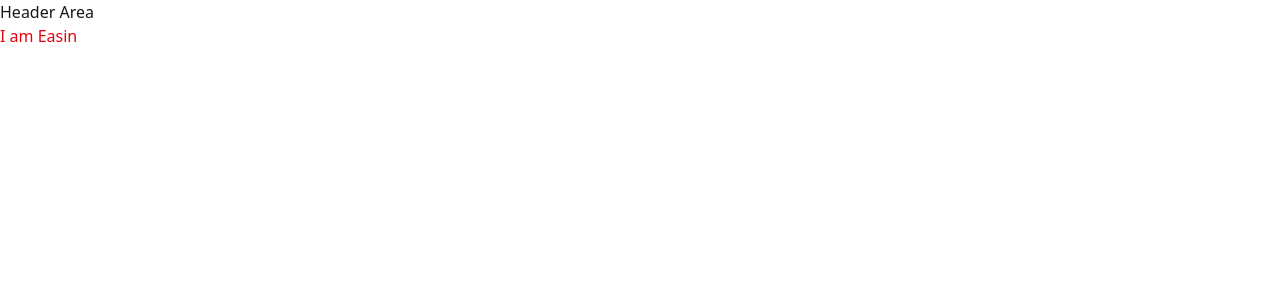
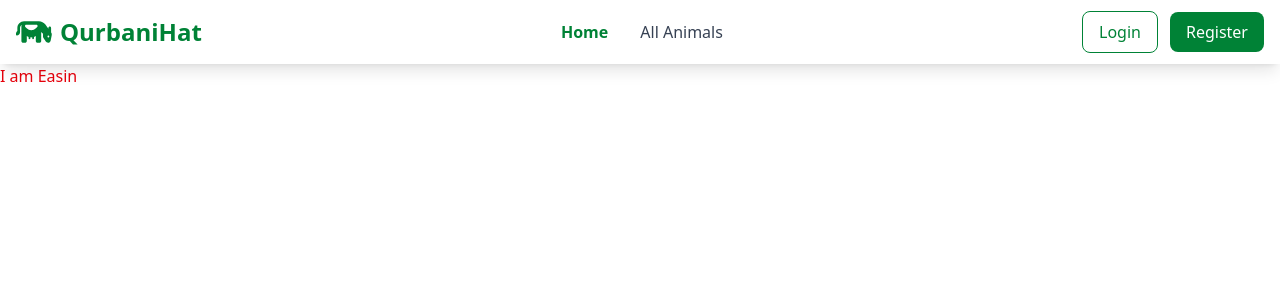
Before and after one commit to Md-Easin-Ali-Khan/Qurbani-Hat, a Next.js app: page / in a window 1280 px wide. Shown: the top 300 px of the page. Built offline with nearby package versions, Linux system fonts and the light colour scheme.

Commit message:
feat: add responsive navbar with authentication layout

```diff
--- a/package.json
+++ b/package.json
@@ -11,7 +11,8 @@
   "dependencies": {
     "next": "16.2.11",
     "react": "19.2.4",
-    "react-dom": "19.2.4"
+    "react-dom": "19.2.4",
+    "react-icons": "^5.7.0"
   },
   "devDependencies": {
     "@tailwindcss/postcss": "^4",
--- a/src/app/layout.js
+++ b/src/app/layout.js
@@ -1,6 +1,6 @@
 import { Geist, Geist_Mono } from "next/font/google";
 import "./globals.css";
-import Header from "@/components/shared/header";
+import Navbar from "@/components/shared/NavBar";
 
 const geistSans = Geist({
   variable: "--font-geist-sans",
@@ -25,9 +25,9 @@ export default function RootLayout({ children }) {
       className={`${geistSans.variable} ${geistMono.variable} h-full antialiased`}
     >
       <body className="min-h-full flex flex-col">
-        <Header/>
+        <Navbar />
         {children}
-        </body>
+      </body>
     </html>
   );
 }
--- /dev/null
+++ b/src/components/shared/NavBar.jsx
@@ -0,0 +1,135 @@
+"use client";
+
+import Link from "next/link";
+import { usePathname } from "next/navigation";
+import { useState } from "react";
+import { BiMenu, BiX } from "react-icons/bi";
+import { FaCow } from "react-icons/fa6";
+
+const navLinks = [
+    { name: "Home", href: "/" },
+    { name: "All Animals", href: "/animals" },
+];
+
+export default function Navbar() {
+    const pathname = usePathname();
+    const [open, setOpen] = useState(false);
+
+    // Replace with Better Auth session later
+    const user = null;
+
+    return (
+        <header className="sticky top-0 z-50 shadow-lg bg-white/80 backdrop-blur-md">
+            <div className="mx-auto flex h-16 max-w-7xl items-center justify-between px-4">
+                {/* Logo */}
+                <div className="flex items-center gap-2">
+                    <FaCow className="text-4xl font-bold text-green-700" />
+                    <Link href="/" className="text-2xl font-bold text-green-700">
+                        QurbaniHat
+                    </Link>
+                </div>
+
+                {/* Desktop Nav */}
+                <nav className="hidden items-center gap-8 md:flex">
+                    {navLinks.map((link) => (
+                        <Link
+                            key={link.href}
+                            href={link.href}
+                            className={`transition hover:text-green-700 ${pathname === link.href
+                                ? "font-semibold text-green-700"
+                                : "text-gray-700"
+                                }`}
+                        >
+                            {link.name}
+                        </Link>
+                    ))}
+                </nav>
+
+                {/* Desktop Auth */}
+                <div className="hidden items-center gap-3 md:flex">
+                    {user ? (
+                        <div className="flex items-center gap-3">
+
+                        </div>
+                    ) : (
+                        <>
+                            <Link
+                                href="/login"
+                                className="rounded-lg border border-green-700 px-4 py-2 text-green-700 transition hover:bg-green-50"
+                            >
+                                Login
+                            </Link>
+
+                            <Link
+                                href="/register"
+                                className="rounded-lg bg-green-700 px-4 py-2 text-white transition hover:bg-green-800"
+                            >
+                                Register
+                            </Link>
+                        </>
+                    )}
+                </div>
+
+                {/* Mobile Button */}
+                <button
+                    onClick={() => setOpen(!open)}
+                    className="md:hidden"
+                >
+                    {open ? <BiX size={28} /> : <BiMenu size={28} />}
+                </button>
+            </div>
+
+            {/* Mobile Menu */}
+            {open && (
+                <div className="shadow-md bg-white md:hidden">
+                    <div className="space-y-2 p-4">
+                        {navLinks.map((link) => (
+                            <Link
+                                key={link.href}
+                                href={link.href}
+                                onClick={() => setOpen(false)}
+                                className={`block rounded-lg px-3 py-2 ${pathname === link.href
+                                    ? "bg-green-100 font-semibold text-green-700"
+                                    : "text-gray-700 hover:bg-gray-100"
+                                    }`}
+                            >
+                                {link.name}
+                            </Link>
+                        ))}
+
+                        {user ? (
+                            <>
+                                <Link
+                                    href="/my-profile"
+                                    className="block rounded-lg px-3 py-2 hover:bg-gray-100"
+                                >
+                                    My Profile
+                                </Link>
+
+                                <button className="w-full rounded-lg bg-red-500 px-3 py-2 text-left text-white">
+                                    Logout
+                                </button>
+                            </>
+                        ) : (
+                            <>
+                                <Link
+                                    href="/login"
+                                    className="block rounded-lg border px-3 py-2 text-center"
+                                >
+                                    Login
+                                </Link>
+
+                                <Link
+                                    href="/register"
+                                    className="block rounded-lg bg-green-700 px-3 py-2 text-center text-white"
+                                >
+                                    Register
+                                </Link>
+                            </>
+                        )}
+                    </div>
+                </div>
+            )}
+        </header>
+    );
+}
--- a/src/components/shared/header.jsx
+++ /dev/null
@@ -1,11 +0,0 @@
-import React from 'react';
-
-const Header = () => {
-    return (
-        <div>
-            <h2>Header Area</h2>
-        </div>
-    );
-};
-
-export default Header;
```
Also changed, not shown: 1 other file (tests, documents, lock files or other folders).
